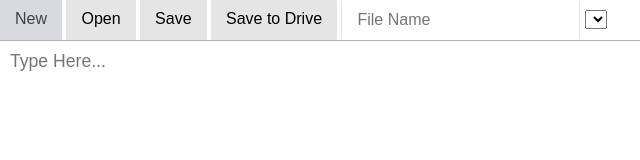
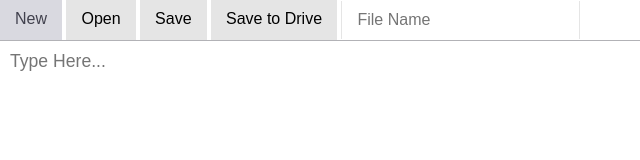
Before and after one commit to itsapi/notepad, a website: page src/index.html in a window 1280 px wide. Shown: the full height of the page, 0-640 px from the left. Drawn offline with Linux system fonts and the light colour scheme.

Commit message:
Hidden unused dropdown in HTML

```diff
--- a/src/index.html
+++ b/src/index.html
@@ -26,7 +26,7 @@
         <a href="#" id="drive-save-btn">Save to Drive</a>
 
         <input type="text" placeholder="File Name" id="file-name">
-        <select id="files-list"></select>
+        <!-- <select id="files-list"></select> -->
 
       </fieldset>
       <fieldset>
```
